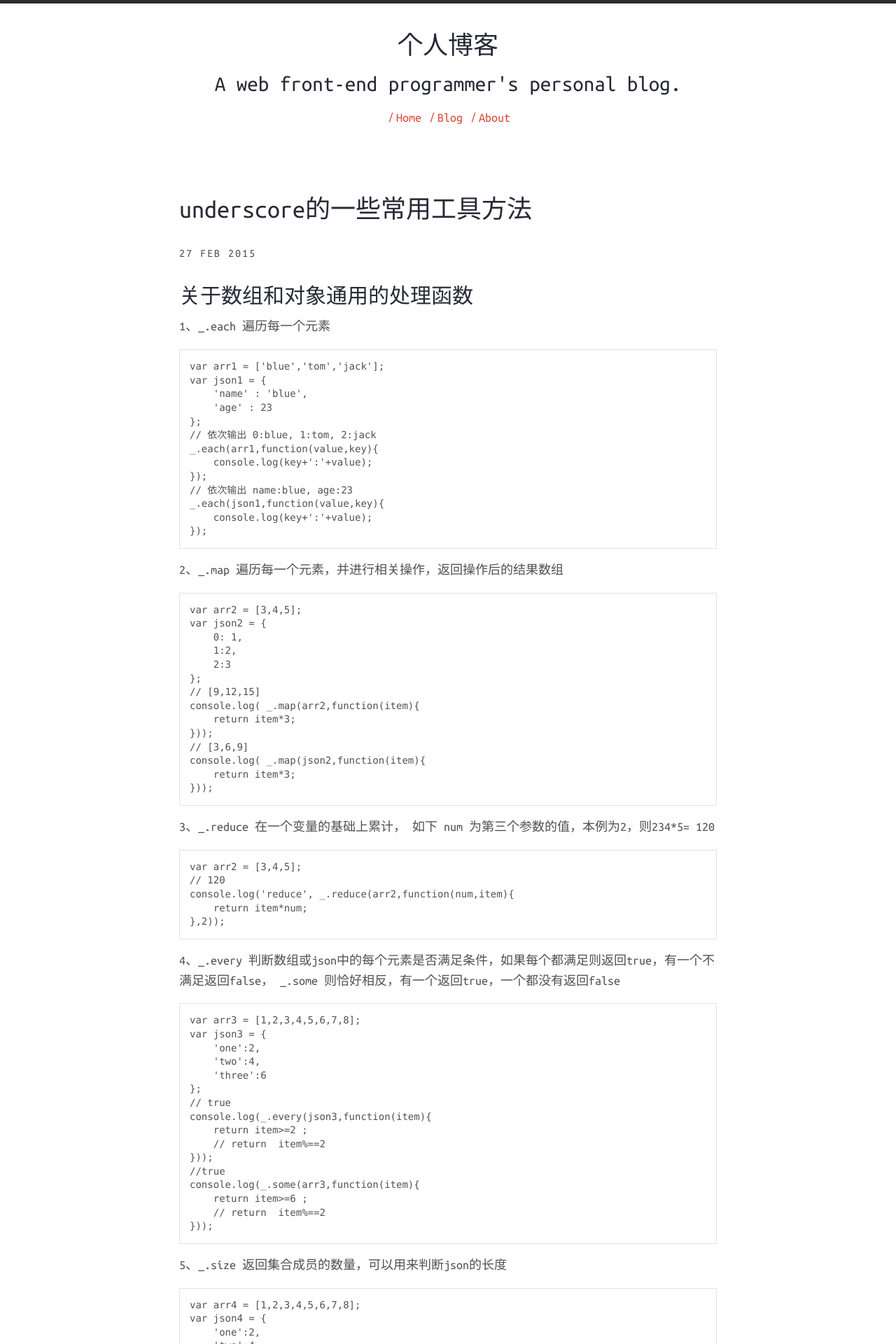
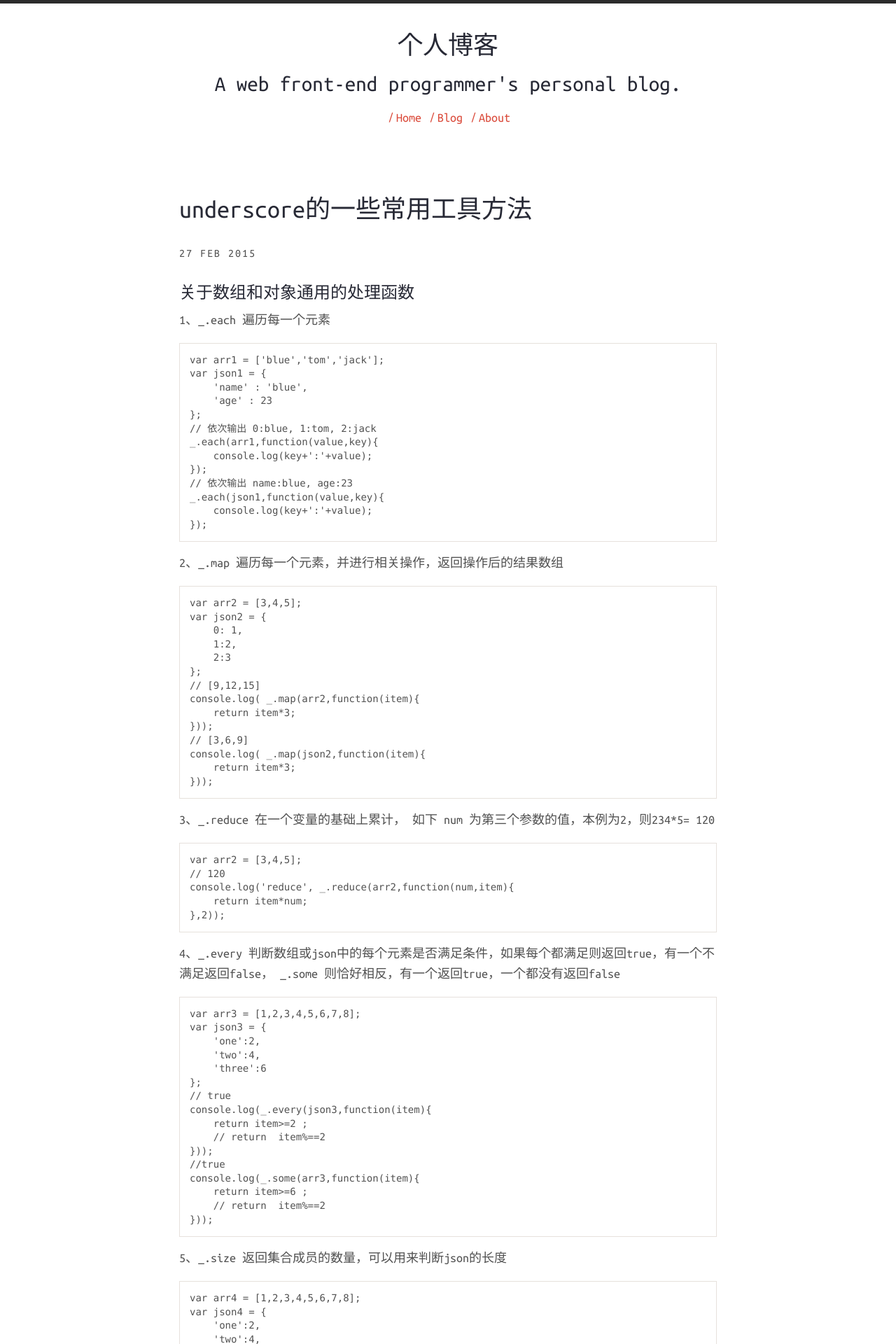
Before and after one commit to CooLNuanfeng/coolnuanfeng.github.com, a Jekyll site: the page built from _posts/2015-2-27-underscore.md, in a window 1280 px wide. Shown: the top 1920 px of the page at 70% size. Built offline with Jekyll 4.4.1, drawn with Linux system fonts in a browser that asks for light colours.

Commit message:
2015-02-27

```diff
--- a/_posts/2015-2-27-underscore.md
+++ b/_posts/2015-2-27-underscore.md
@@ -10,7 +10,7 @@ permalink: underscore
 ---
 
 
-###关于数组和对象通用的处理函数
+####关于数组和对象通用的处理函数
 
  1、_.each 遍历每一个元素
 
@@ -202,7 +202,7 @@ permalink: underscore
     }),'_.sortBy');
 
 
-###数组的操作
+####数组的操作
 
 1、_.first _.last 取出数组的第一个和最后一个
 
@@ -266,7 +266,7 @@ permalink: underscore
     console.log(_.object(arr17,arr18), '_.object');
 
 
-###对象部分
+####对象部分
 
 1、_.keys 将json的keys 提取出组成一个数组
 
@@ -374,7 +374,7 @@ permalink: underscore
     console.log(_.isUndefined(undefined),'_.isUndefined');
 
 
-###补充部分
+####补充部分
 
 1、产生指定范围的随机数
 
```
